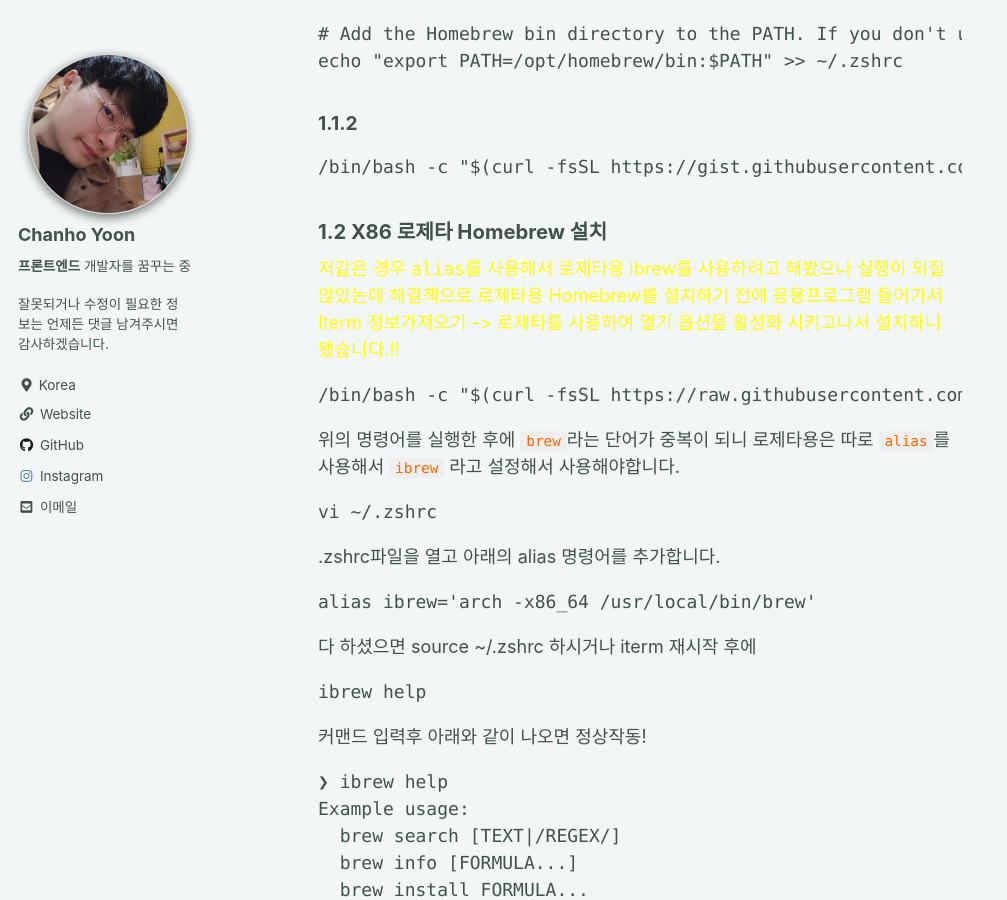
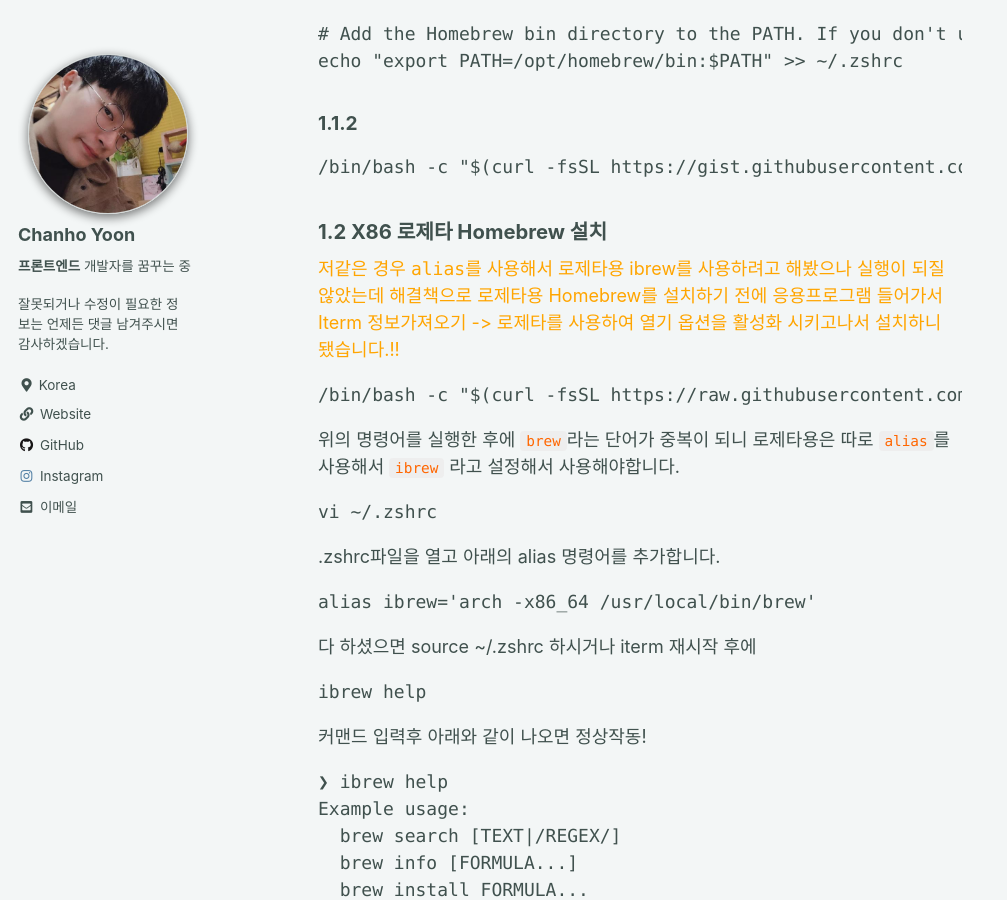
Before and after one commit to chanho-Yoon/chanho-Yoon.github.io, a Jekyll site: the page built from _posts/2021-01-08-m1-homebrew.md, in a window 1280 px wide and 900 px high, scrolled down 834 px. Shown: the whole window, without its empty margins (0-1007 px from the left). Built offline with Jekyll 4.4.1, drawn with Linux system fonts in a browser that asks for light colours; cached includes are drawn as plain includes; comment, search, counter and statistics services are not loaded.

Commit message:
m1 homebrew 설치방법 포스팅 오류수정

````diff
--- a/_posts/2021-01-08-m1-homebrew.md
+++ b/_posts/2021-01-08-m1-homebrew.md
@@ -42,7 +42,7 @@ echo "export PATH=/opt/homebrew/bin:$PATH" >> ~/.zshrc
 
 ### 1.2 X86 로제타 Homebrew 설치
 
-<span style="color:yellow">저같은 경우 `alias`를 사용해서 로제타용 ibrew를 사용하려고 해봤으나 실행이 되질 않았는데 해결책으로 로제타용 Homebrew를 설치하기 전에 응용프로그램
+<span style="color:orange">저같은 경우 `alias`를 사용해서 로제타용 ibrew를 사용하려고 해봤으나 실행이 되질 않았는데 해결책으로 로제타용 Homebrew를 설치하기 전에 응용프로그램
 들어가서 Iterm 정보가져오기 -> 로제타를 사용하여 열기 옵션을 활성화 시키고나서 설치하니 됐습니다.!!</span>
 
 ```commandline
````
